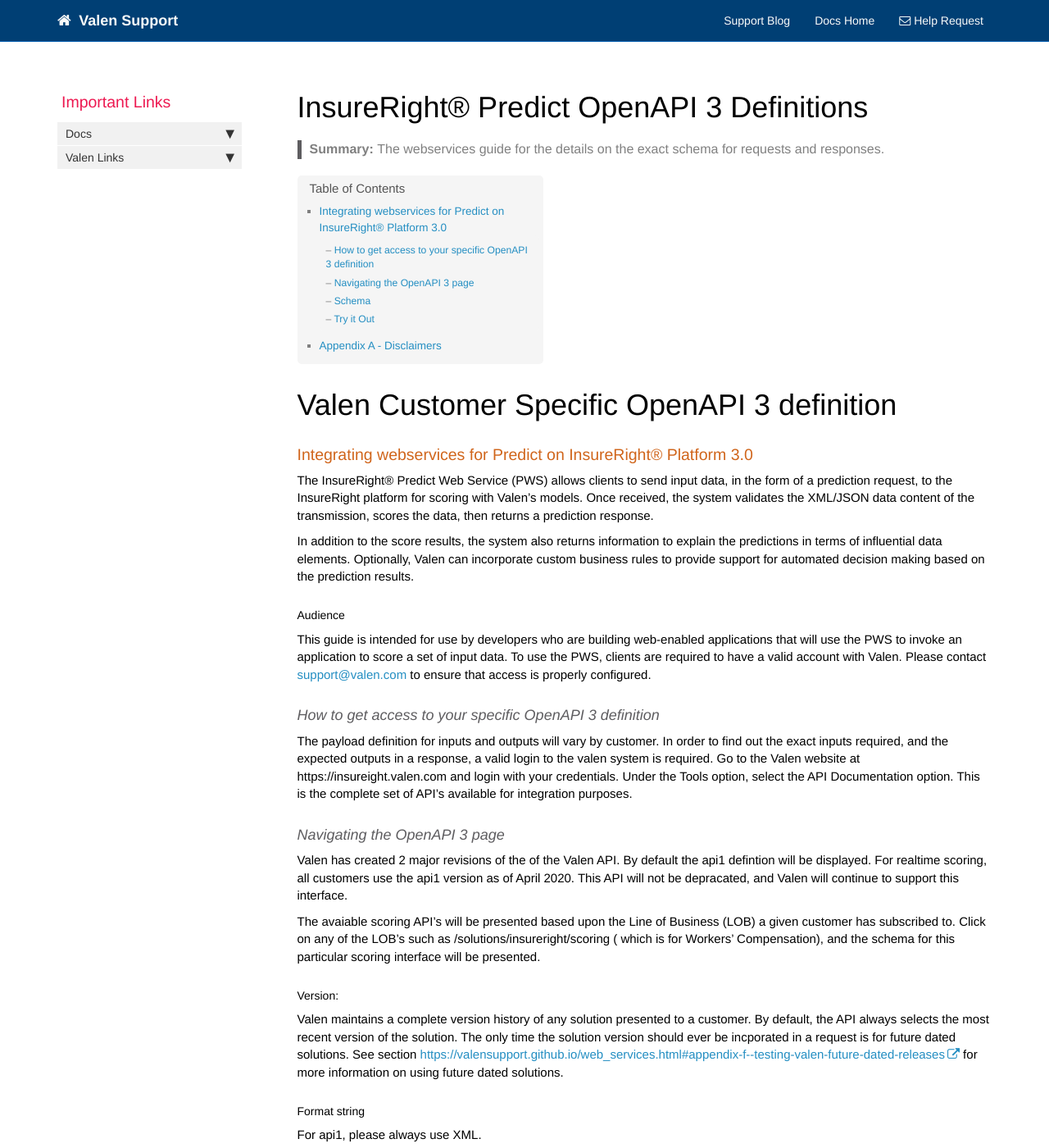
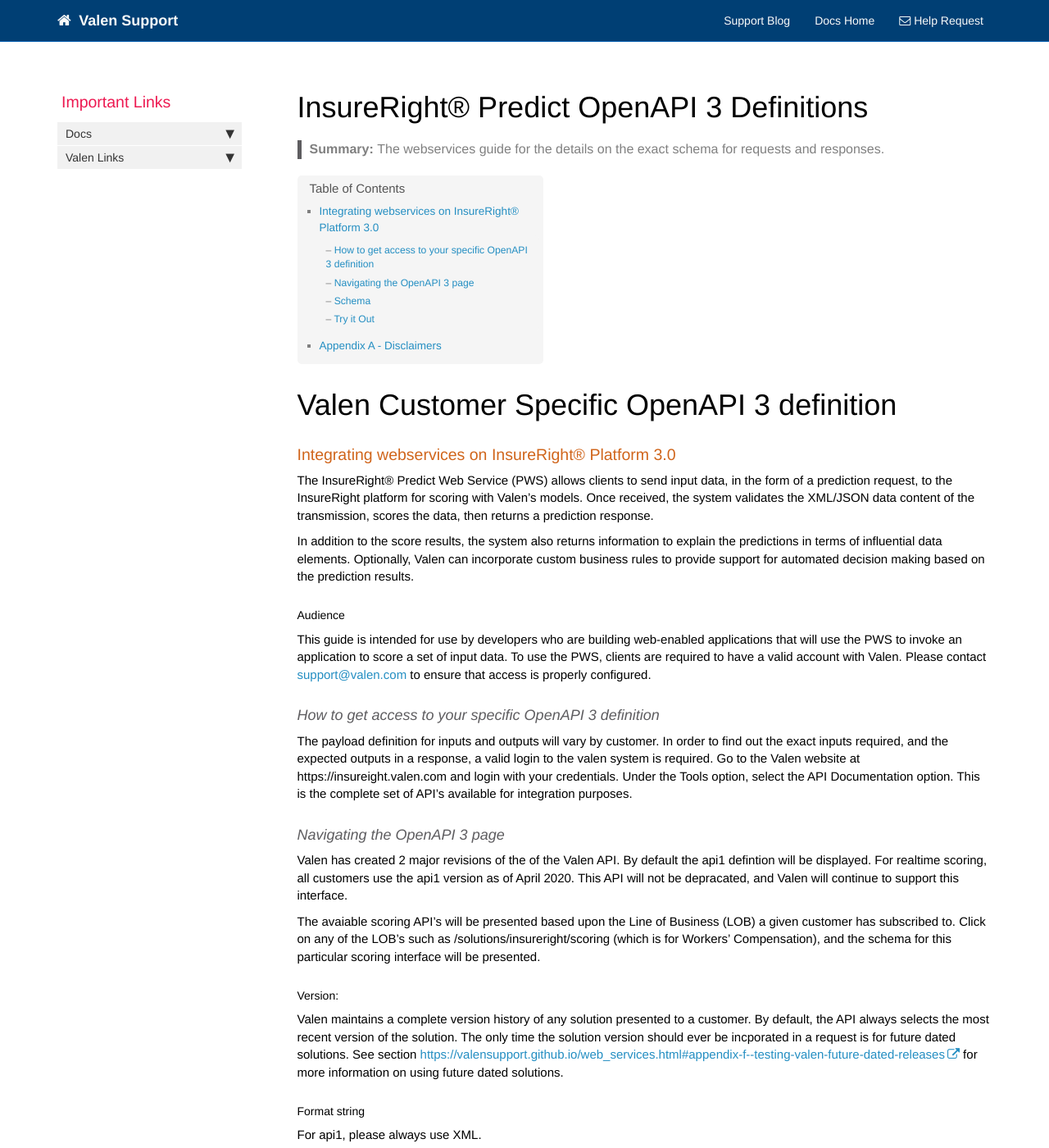
Before and after one commit to valensupport/valensupport.github.io, a Jekyll site: the page built from pages/customer_specific_apis.md, in a window 1280 px wide and 1400 px high. Shown: the whole window at 82% size. Built offline with Jekyll 4.4.1, drawn with Linux system fonts in a browser that asks for light colours; nearby versions of some CDN libraries; comment, search, counter and statistics services are not loaded.

Commit message:
Update customer_specific_apis.md
a little more cleanup, checkin before adding images

```diff
--- a/pages/customer_specific_apis.md
+++ b/pages/customer_specific_apis.md
@@ -9,7 +9,7 @@ summary: The webservices guide for the details on the exact schema for requests
 
 # Valen Customer Specific OpenAPI 3 definition
 
-### Integrating webservices for Predict on InsureRight® Platform 3.0
+### Integrating webservices on InsureRight® Platform 3.0
 
 The InsureRight® Predict Web Service (PWS) allows clients to send input data, in the form of a prediction request, to the InsureRight platform for scoring with Valen’s models. Once received, the system validates the XML/JSON data content of the transmission, scores the data, then returns a prediction response.
 
@@ -28,7 +28,7 @@ This is the complete set of API's available for integration purposes.
 
 Valen has created 2 major revisions of the of the Valen API.  By default the api1 defintion will be displayed. For realtime scoring, all customers use the api1 version as of April 2020.  This API will not be depracated, and Valen will continue to support this interface.
 
-The avaiable scoring API's will be presented based upon the Line of Business (LOB) a given customer has subscribed to. Click on any of the LOB's such as /solutions/insureright/scoring ( which is for Workers' Compensation), and the schema for this particular scoring interface will be presented.
+The avaiable scoring API's will be presented based upon the Line of Business (LOB) a given customer has subscribed to. Click on any of the LOB's such as /solutions/insureright/scoring (which is for Workers' Compensation), and the schema for this particular scoring interface will be presented.
 
 ##### Version:
 Valen maintains a complete version history of any solution presented to a customer.  By default, the API always selects the most recent version of the solution.  The only time the solution version should ever be incporated in a request is for future dated solutions.  See section <https://valensupport.github.io/web_services.html#appendix-f--testing-valen-future-dated-releases> for more information on using future dated solutions.
```
